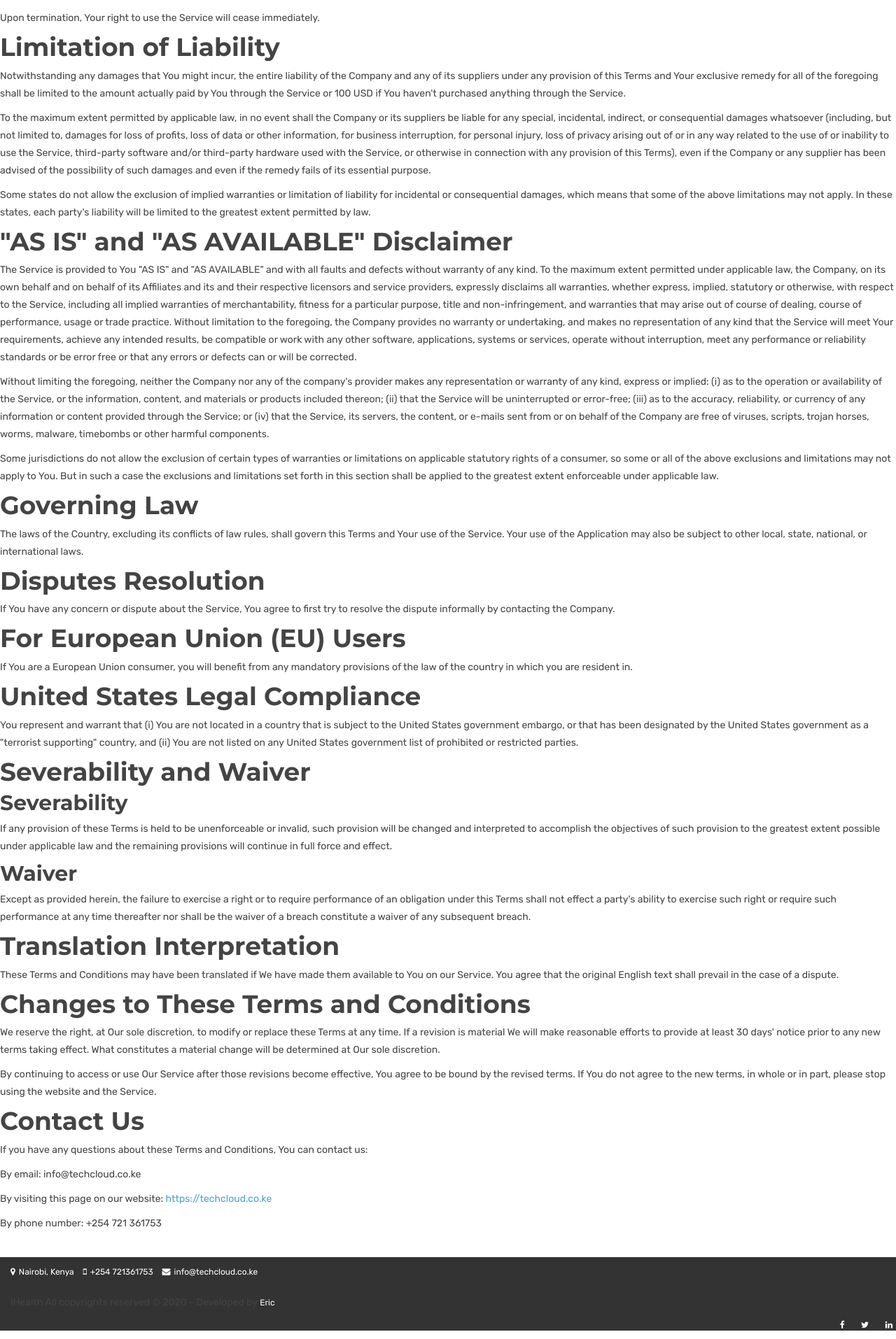
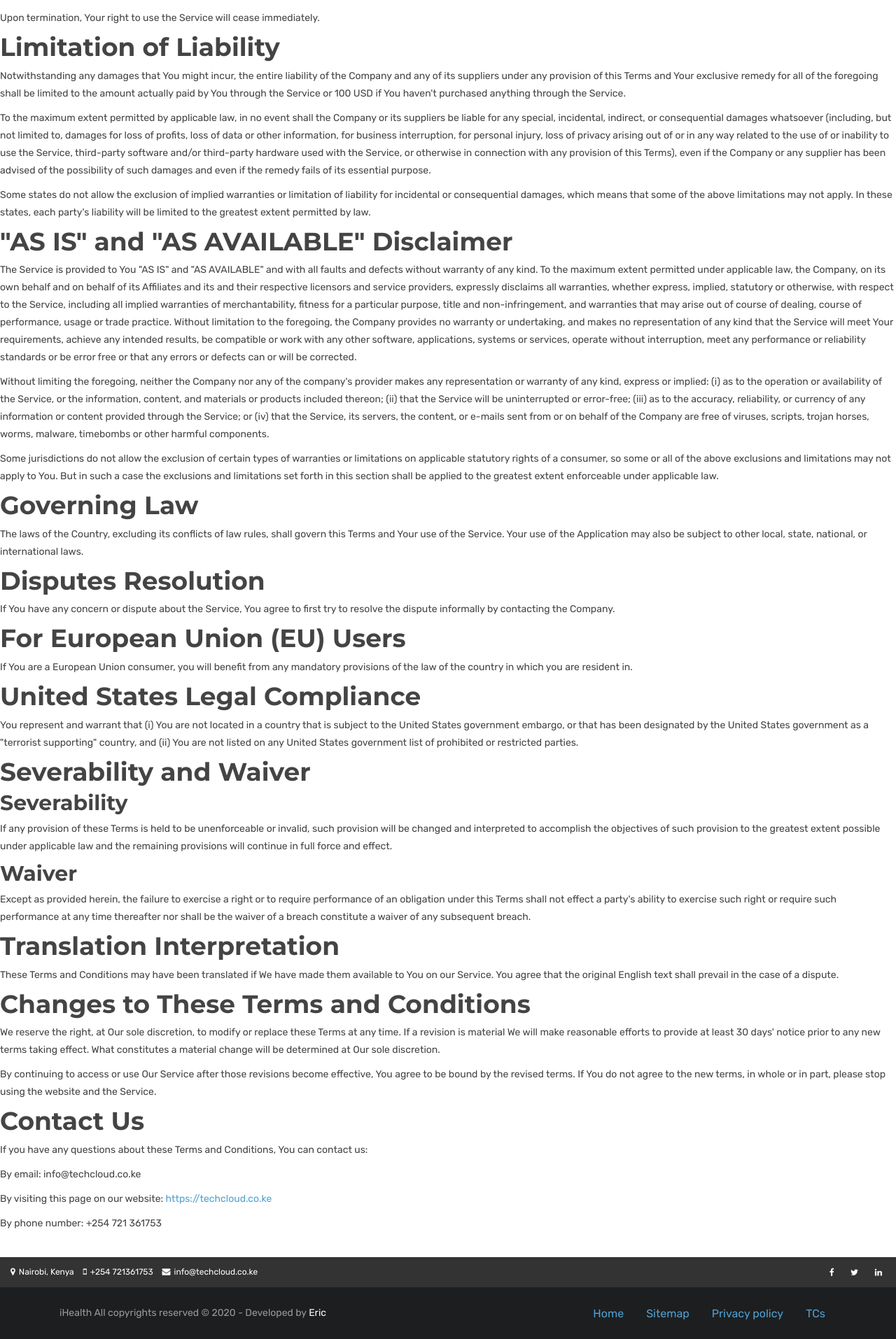
Before and after one commit to iHealth-paycard/ihealth, a Jekyll site: the page built from terms_conditions.html, in a window 1280 px wide. Shown: the part 1813-3727 px from the top of the page at 70% size. Built offline with Jekyll 4.4.1, drawn with Linux system fonts in a browser that asks for light colours.

Commit message:
modified the footer

```diff
--- a/_includes/themes/bootstrap/footer.html
+++ b/_includes/themes/bootstrap/footer.html
@@ -12,7 +12,6 @@
 
         </div>
       </footer> -->
-
       <!-- Top Menu -->
       <div class="top-menu">
         <p>
@@ -20,10 +19,6 @@
             <a href="#" id="nav-location-marker"></a>
             <a href="tel:(254)721361753"><i class="fa fa-mobile-phone"></i>+254 721361753 </a>
             <a href="mailto:info@techcloud.co.ke"><i class="fa fa-envelope"></i>info@techcloud.co.ke</a>
-          </span>
-          <span class="left">
-            <p class="copyright-text">iHealth All copyrights reserved © 2020 - Developed by <a rel="nofollow" href="https://eric-dev-me.vercel.app">Eric</a>
-            </p>
           </span>
           <span class="right hidden-sm-down">
             {% if site.author.facebook %}<a href="https://www.facebook.com/{{ site.author.facebook }}/"><i class="fa fa-facebook"></i></a>{% endif %}
@@ -34,16 +29,14 @@
         </p>
       </div>
       <!-- End of Top Menu -->
-
-      <!--
-        <div id="copyright">
+      <div id="copyright">
 
         <div class="container">
           <div class="row">
-
+            <!-- Endof logo footer -->
 
           <div class="col-md-6 col-sm-6">
-
+            <!-- <a  class="navbar-brand justify-content-end" style="width:100px; height: 100px" href="{{ HOME_PATH }}"><img src="{{ BASE_PATH }}/assets/images/Ihealth_logo_300by300.jpg" alt=""></a> -->
               <p class="copyright-text">iHealth All copyrights reserved © 2020 - Developed by <a rel="nofollow" href="https://eric-dev-me.vercel.app">Eric</a>
               </p>
             </div>
@@ -66,4 +59,3 @@
           </div>
         </div>
       </div>
-    -->
```
